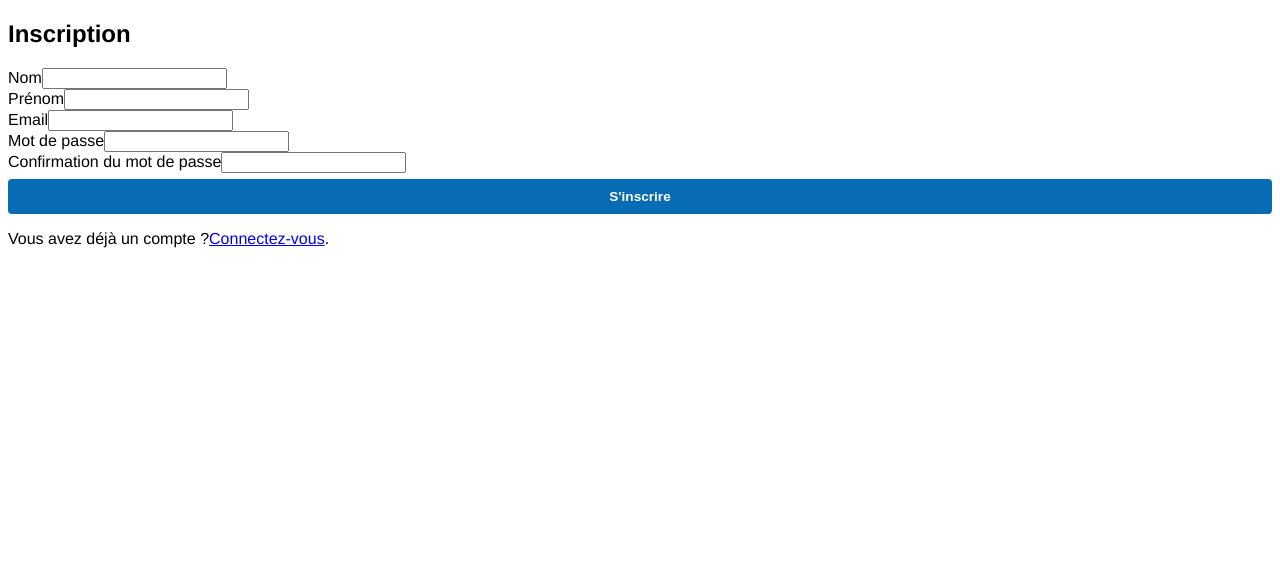
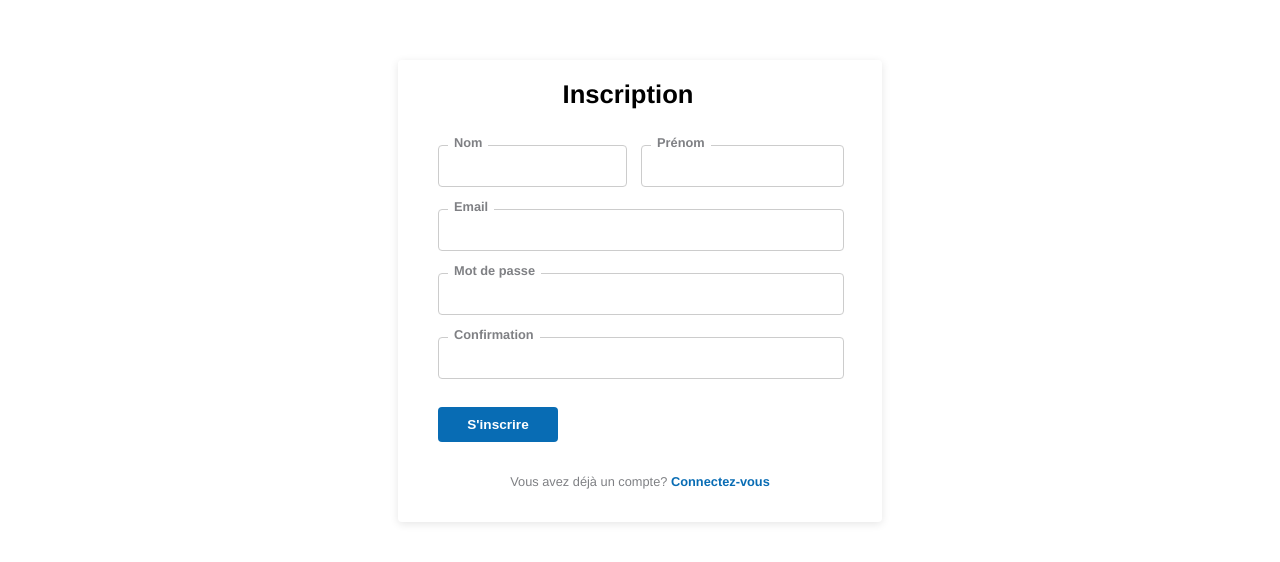
Before and after one commit to KingAbrams/Household_Management, a React (Vite) app: page /Register in a window 1280 px wide. Shown: the top 562 px of the page. Built offline with nearby package versions, Linux system fonts and the light colour scheme.

Commit message:
Add style for register page

```diff
--- a/src/components/login/LoginForm.tsx
+++ b/src/components/login/LoginForm.tsx
@@ -23,7 +23,7 @@ const LoginForm = () => {
       <p className="login-form-title">Connexion</p>
       <form className="form">
         <div className="form-group">
-          <label htmlFor="email">Email</label>
+          <label>Email</label>
           <input type="email" value={email} onChange={handleEmailChange} />
         </div>
         <div className="form-group">
@@ -34,7 +34,9 @@ const LoginForm = () => {
             onChange={handlePasswordChange}
           />
         </div>
-        <button onClick={handleSubmit}>Se connecter</button>
+        <button className="login-button" onClick={handleSubmit}>
+          Se connecter
+        </button>
       </form>
 
       <div className="form-footer">
--- a/src/components/login/loginForm.css
+++ b/src/components/login/loginForm.css
@@ -17,7 +17,8 @@
   color: var(--color-grey);
 }
 
-.login-form-title {
+.login-form-title,
+.register-form-title {
   color: black;
   font-size: 1.6rem;
   font-weight: 700;
@@ -26,7 +27,9 @@
 }
 
 .form,
-.form-footer {
+.form-footer,
+.register-form,
+.register-form-footer {
   padding: 10px 40px 10px 40px;
 }
 
@@ -37,7 +40,8 @@
   flex-direction: column;
 }
 
-.form-group label {
+.form-group label,
+.register-form-group label {
   position: absolute;
   font-size: var(--text-label);
   font-weight: 600;
@@ -62,11 +66,13 @@
   font-size: 0.9rem;
 }
 
-.form-group input:hover {
+.form-group input:hover,
+.register-form-group input:hover {
   border-color: var(--color-primary);
 }
 
-.form-group input:focus {
+.form-group input:focus,
+.register-form-group input:focus {
   outline: none;
   border: 0.5px solid var(--color-primary);
   box-shadow: 0 0 0 0.5px var(--color-primary);
@@ -76,11 +82,13 @@
   color: var(--color-grey);
 }
 
-.form-group input[type='password'] {
+.form-group input[type='password'],
+.register-form-group input[type='password'] {
   font-size: var(--text-password);
 }
 
-.form-group input[type='password']:focus {
+.form-group input[type='password']:focus,
+.register-form-group input[type='password']:focus {
   font-size: var(--text-password);
 }
 
@@ -88,7 +96,7 @@
   font-size: var(--text-password);
 }
 
-button {
+.login-button {
   cursor: pointer;
   width: 100%;
   border: none;
@@ -101,20 +109,24 @@ button {
   border-radius: 4px;
 }
 
-button:hover {
+.login-button:hover,
+.register-button:hover {
   background-color: rgba(8, 107, 179, 0.9);
 }
 
-.form-footer {
+.form-footer,
+.register-form-footer {
   font-size: var(--text-label);
   padding-bottom: 20px;
 }
 
-.form-footer p {
+.form-footer p,
+.register-form-footer p {
   text-align: center;
 }
 
-.form-footer a {
+.form-footer a,
+.register-form-footer a {
   color: var(--color-primary);
   text-decoration: none;
   font-weight: 600;
--- a/src/components/register/RegisterForm.tsx
+++ b/src/components/register/RegisterForm.tsx
@@ -1,5 +1,6 @@
 import { ChangeEvent, FormEvent, useState } from 'react';
 import { Link } from 'react-router-dom';
+import './registerForm.css';
 
 const RegisterForm = () => {
   const [firstname, setFirstname] = useState('');
@@ -34,15 +35,19 @@ const RegisterForm = () => {
   };
 
   return (
-    <div>
-      <h2>Inscription</h2>
-      <form>
-        <div>
+    <div className="register-form-container">
+      <p className="register-form-title">Inscription</p>
+      <form className="register-form">
+        <div className="register-form-group-fullname">
+          <div className="register-form-group it1">
             <label>Nom</label>
-          <input type="text" value={lastname} onChange={handleLastnameChange} />
+            <input
+              type="text"
+              value={lastname}
+              onChange={handleLastnameChange}
+            />
           </div>
-
-        <div>
+          <div className="register-form-group it2">
             <label>Prénom</label>
             <input
               type="text"
@@ -50,13 +55,14 @@ const RegisterForm = () => {
               onChange={handleFirstnameChange}
             />
           </div>
+        </div>
 
-        <div>
+        <div className="register-form-group">
           <label>Email</label>
           <input type="email" value={email} onChange={handleEmailChange} />
         </div>
 
-        <div>
+        <div className="register-form-group">
           <label>Mot de passe</label>
           <input
             type="password"
@@ -65,8 +71,8 @@ const RegisterForm = () => {
           />
         </div>
 
-        <div>
-          <label>Confirmation du mot de passe</label>
+        <div className="register-form-group">
+          <label>Confirmation</label>
           <input
             type="password"
             value={confirmPassword}
@@ -75,13 +81,15 @@ const RegisterForm = () => {
         </div>
 
         <div>
-          <button onClick={handleSubmit}>S'inscrire</button>
+          <button className="register-button" onClick={handleSubmit}>
+            S'inscrire
+          </button>
         </div>
       </form>
 
-      <div>
+      <div className="register-form-footer">
         <p>
-          Vous avez déjà un compte ?<Link to="/login">Connectez-vous</Link>.
+          Vous avez déjà un compte? <Link to="/login">Connectez-vous</Link>
         </p>
       </div>
     </div>
--- /dev/null
+++ b/src/components/register/registerForm.css
@@ -0,0 +1,64 @@
+@import url('../../index.css');
+
+.register-form-container {
+  /* Variables */
+
+  --text-password: 1.2rem;
+  --text-label: 0.8rem;
+
+  /* Style */
+
+  width: 460px;
+  /* width: 550px; */
+  margin: 0 auto;
+  padding-right: 24px;
+  border-radius: 4px;
+  box-shadow: 0px 2px 8px rgb(230, 230, 230);
+  font-size: 0.9rem;
+  color: var(--color-grey);
+}
+
+.register-form-group-fullname {
+  display: flex;
+  justify-content: space-between;
+}
+.register-form-group {
+  position: relative;
+  margin-bottom: 16px;
+  width: 100%;
+}
+
+.register-form-group.it1 {
+  flex-basis: 350px;
+  margin-right: 40px;
+}
+
+.register-form-group input {
+  width: 100%;
+  font-size: 0.9rem;
+  border: 1px solid #ccc;
+  border-radius: 4px;
+  height: 20px;
+  padding-top: 12px;
+  padding-bottom: 8px;
+  padding-left: 12px;
+  padding-right: 12px;
+  margin-bottom: 6px;
+}
+
+.register-button {
+  cursor: pointer;
+  width: 120px;
+  border: none;
+  font-size: 0.85rem;
+  font-weight: 600;
+  margin-top: 6px;
+  padding: 10px;
+  background-color: var(--color-primary);
+  color: white;
+  border-radius: 4px;
+}
+
+.register-form-footer {
+  margin-left: 24px;
+}
--- a/src/pages/register/Register.tsx
+++ b/src/pages/register/Register.tsx
@@ -2,9 +2,9 @@ import RegisterForm from '../../components/register/RegisterForm';
 
 const Register = () => {
   return (
-    <>
+    <div className="login-container">
       <RegisterForm />
-    </>
+    </div>
   );
 };
 
--- /dev/null
+++ b/src/pages/register/register.css
@@ -0,0 +1,3 @@
+.login-container {
+  margin-top: 60px;
+}
```
Lines whose indentation alone changed are shown as unchanged.
